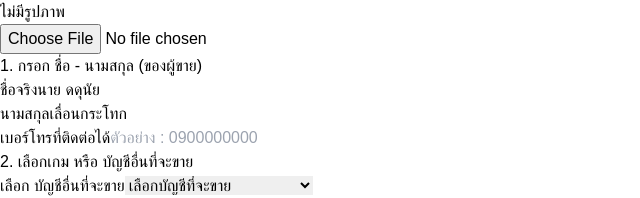
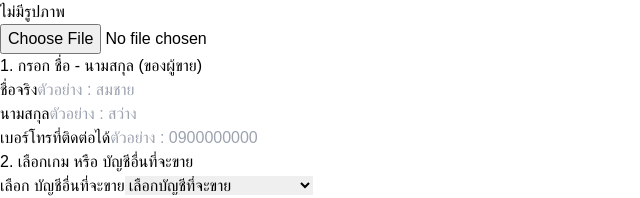
Before and after one commit to Bright2704/adminsure, a React (Vite) app: page / in a window 1280 px wide. Shown: the part 222-420 px from the top of the page, without its empty margins (0-640 px from the left). Built offline with nearby package versions, Linux system fonts and the light colour scheme; sample sign-in values are in the browser's storage; a web font is replaced by a local one.

Commit message:
update profile

```diff
--- a/src/page/Home.jsx
+++ b/src/page/Home.jsx
@@ -7,8 +7,8 @@ function Home() {
     const [imageID, setImageID] = useState(null);
     const [imageDetail, setImageDetail] = useState(null);
     const [formData, setFormData] = useState({
-        firstName: 'นาย ดดุนัย',
-        lastName: 'เลื่อนกระโทก',
+        firstName: '',
+        lastName: '',
         accountType: '',
         paymentMethod: '',
         accountNumber: '',
@@ -122,11 +122,11 @@ function Home() {
                             <div className="grid lg:grid-cols-2 gap-4 mt-4">
                                 <div className="grid gap-2">
                                     <label htmlFor="firstName">ชื่อจริง</label>
-                                    <input required readOnly className='h-[45px] rounded-xl border-0 outline-none px-4 text-slate-800' type="text" name="firstName" id="firstName" value={formData.firstName} onChange={handleInputChange} placeholder='ตัวอย่าง : สมชาย' />
+                                    <input required className='h-[45px] rounded-xl border-0 outline-none px-4 text-slate-800' type="text" name="firstName" id="firstName" value={formData.firstName} onChange={handleInputChange} placeholder='ตัวอย่าง : สมชาย' />
                                 </div>
                                 <div className="grid gap-2">
                                     <label htmlFor="lastName">นามสกุล</label>
-                                    <input required readOnly className='h-[45px] rounded-xl border-0 outline-none px-4 text-slate-800' type="text" name="lastName" id="lastName" value={formData.lastName} onChange={handleInputChange} placeholder='ตัวอย่าง : สว่าง' />
+                                    <input required className='h-[45px] rounded-xl border-0 outline-none px-4 text-slate-800' type="text" name="lastName" id="lastName" value={formData.lastName} onChange={handleInputChange} placeholder='ตัวอย่าง : สว่าง' />
                                 </div>
                                 <div className="grid gap-2">
                                     <label htmlFor="lastName">เบอร์โทรที่ติดต่อได้</label>
```
